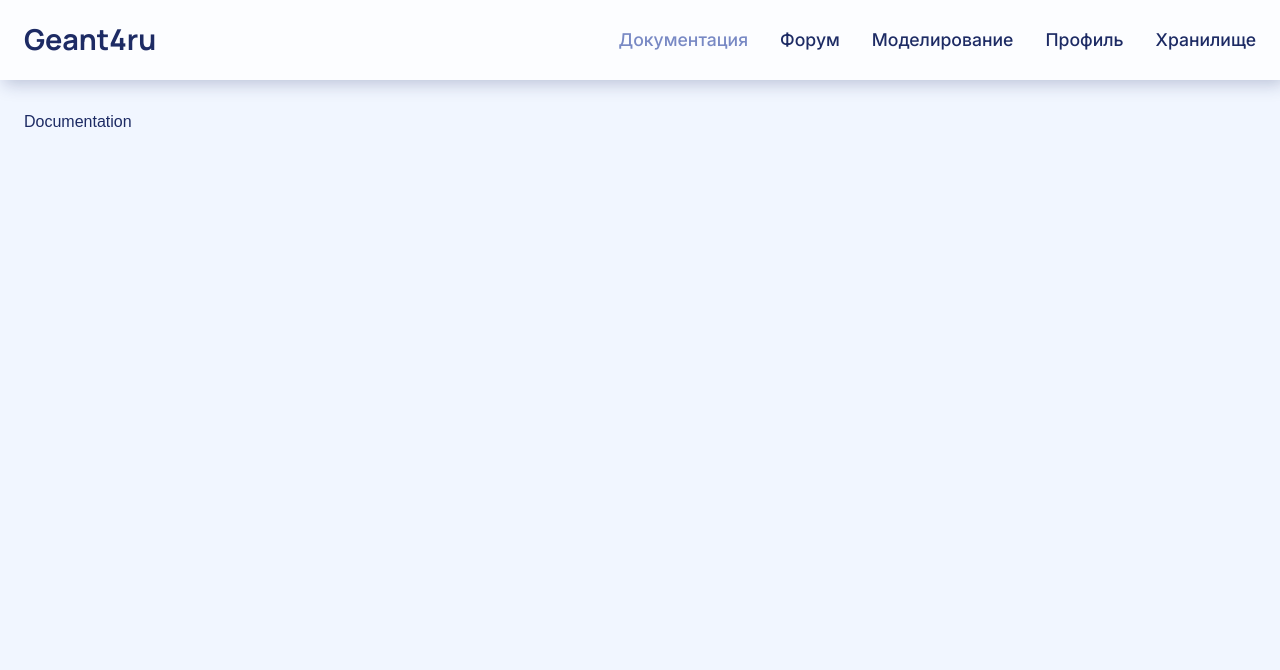
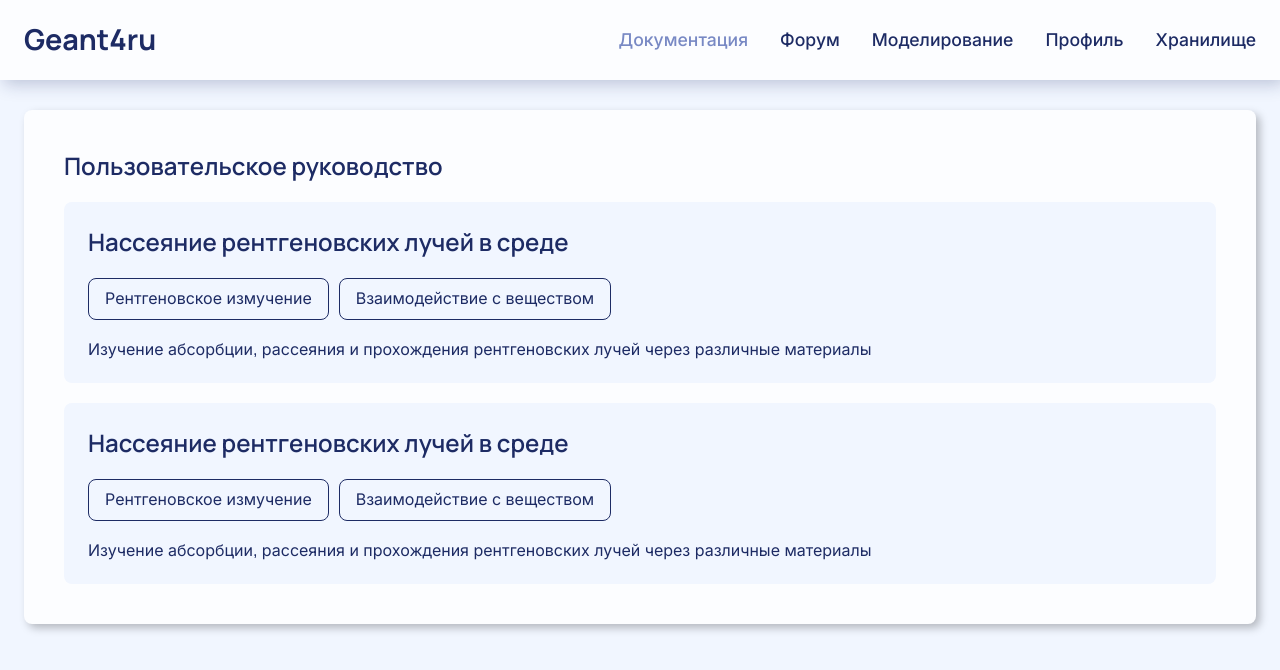
Before and after one commit to AlekseySimonov/Geant4_frontend_service, a React app: page /documentation in a window 1280 px wide. Shown: the top 670 px of the page. Built offline with nearby package versions, Linux system fonts and the light colour scheme.

Commit message:
ArticleCard ui

```diff
--- /dev/null
+++ b/src/entities/doc/exampleCard/index.ts
@@ -0,0 +1 @@
+export {default} from "./ui/ArticleCard"
--- /dev/null
+++ b/src/entities/doc/exampleCard/ui/ArticleCard.tsx
@@ -0,0 +1,19 @@
+import styles from "./_articleCard.module.scss"
+import { Tag } from '@/shared/ui/components/tag';
+
+const ArticleCard: React.FC = () => {
+	return (
+		<div className={styles.card}>
+			<h2>Hассеяние рентгеновских лучей в среде</h2>
+			<div className={styles.card__tags}>
+				<Tag label="Рентгеновское измучение" defaultStyle />
+				<Tag label="Взаимодействие с веществом" defaultStyle />
+			</div>
+
+			<div className={styles.card__description}>
+				<p>Изучение абсорбции, рассеяния и прохождения рентгеновских лучей через различные материалы</p>
+			</div>
+		</div>
+	)
+}
+export default ArticleCard
--- /dev/null
+++ b/src/entities/doc/exampleCard/ui/_articleCard.module.scss
@@ -0,0 +1,16 @@
+.card{
+	display: flex;
+	flex-direction: column;
+	padding: 24px;
+	border-radius: 8px;
+	background-color: var(--mui-palette-background-default);
+	gap: 20px;
+	h2{
+		font-size: 1.5rem;
+	}
+	&__tags{
+		display: flex;
+		gap: 10px;
+		flex-wrap: wrap;
+	}
+}
--- /dev/null
+++ b/src/entities/doc/index.ts
@@ -0,0 +1 @@
+export {default as ArticleCard} from "./exampleCard"
--- a/src/entities/profile/resolveCard/ResolveCard.tsx
+++ b/src/entities/profile/resolveCard/ResolveCard.tsx
@@ -30,7 +30,7 @@ const ResolveCard: React.FC<ResolveCardProps> = ({ title, date, tags, status })
 				</div>
 			</div>
 			<div className={styles.resolve__progress}>
-				<Tag label={label} {...tagProps} />
+				<Tag label={label} {...tagProps}/>
 			</div>
 		</div>
 	)
--- a/src/features/profile/resolvesList/ui/ResolvesList.tsx
+++ b/src/features/profile/resolvesList/ui/ResolvesList.tsx
@@ -5,7 +5,6 @@ import { PrimaryButton } from "@/shared/ui/components/buttons"
 
 const ResolvesList: React.FC = () => {
 	const { data: examples, isLoading  } = useGetExamplesQuery()
-	console.log(examples)
 
 	if (isLoading) {
 		return null
--- a/src/pages/documentationPage/ui/DocumentationPage.tsx
+++ b/src/pages/documentationPage/ui/DocumentationPage.tsx
@@ -1,8 +1,15 @@
 import styles from "./_docPage.module.scss"
+import ArticleCard from '@/entities/doc/exampleCard/ui/ArticleCard';
 
 const DocumentationPage: React.FC = () => {
 	return (
-		<div className={styles.doc}>Documentation</div>
+		<div className={styles.doc}>
+			<div className={styles.doc__title}>
+				<h2>Пользовательское руководство</h2>
+			</div>
+			<ArticleCard />
+			<ArticleCard/>
+		</div>
 	)
 }
 
--- a/src/pages/documentationPage/ui/_docPage.module.scss
+++ b/src/pages/documentationPage/ui/_docPage.module.scss
@@ -1,10 +1,20 @@
 .doc{
 	margin-top: 30px;
+	margin-bottom: 80px;
+	padding: 40px;
 	display: flex;
 	flex-direction: column;
 	gap: 20px;
+	background: var(--mui-palette-background-paper);
+	border-radius: 8px;
+	width: 100%;
+	box-shadow: var(--mui-shadows-2);
+	h2{
+		font-size: 1.5rem;
+	}
 	@media (max-width: 900px){
-		gap: 16px;
+		gap: 20px;
 		margin-top: 32px;
+		padding: 20px;
 	}
 }
--- a/src/shared/ui/components/tag/_tag.module.scss
+++ b/src/shared/ui/components/tag/_tag.module.scss
@@ -47,9 +47,9 @@
 }
 
 .default {
-	background-color: var(--mui-palette-info-light);
+	font-size: 1rem;
+	background-color: none;
 	color: var(--mui-palette-primary-main);
-	p{
-		color: var(--mui-palette-primary-main);
-	}
+	border: solid 1px var(--mui-palette-primary-main);
+	border-radius: 8px;
 }
```
